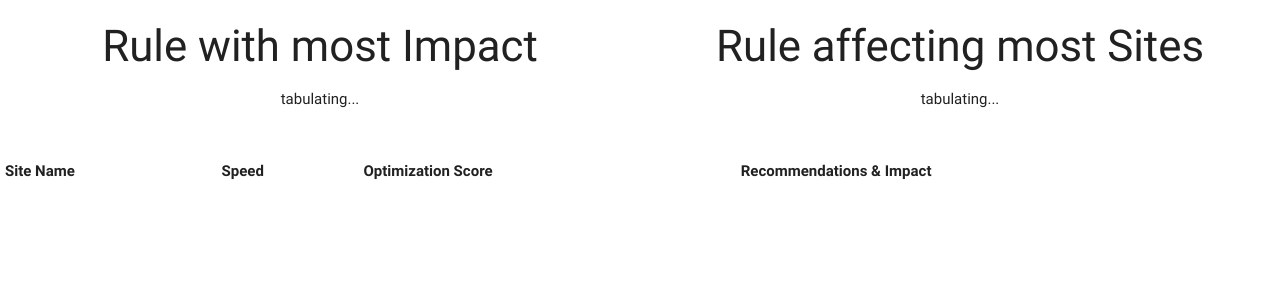
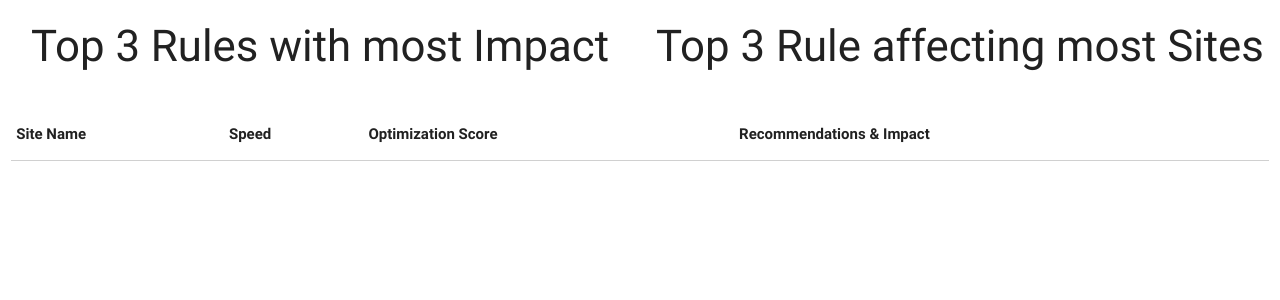
Before and after one commit to Milleus/milleus.github.io, a Jekyll site: the page projects/pandora.html, which Jekyll copies as it is, in a window 1280 px wide. Shown: the top 300 px of the page. Built offline with Jekyll 4.4.1, drawn with Linux system fonts in a browser that asks for light colours; nearby versions of some CDN libraries; part of the change alters nothing that is shown.

Commit message:
[Dave] update list of sites, add request throttle, display top 3 rules

```diff
--- a/projects/pandora.html
+++ b/projects/pandora.html
@@ -14,23 +14,30 @@
   <section id="pandora">
     <div class="row">
       <div class="col s6 center">
-        <h3>Rule with most Impact</h3>
-        <p id="rule-by-impact">tabulating...</p>
+        <h3>Top 3 Rules with most Impact</h3>
+        <ul id="rule-by-impact"></ul>
       </div>
       <div class="col s6 center">
-        <h3>Rule affecting most Sites</h3>
-        <p id="rule-by-affected">tabulating...</p>
+        <h3>Top 3 Rule affecting most Sites</h3>
+        <ul id="rule-by-affected"></ul>
       </div>
     </div>
-    <table>
+    <div class="row">
+      <div class="col s12">
+        <table class="responsive-table striped">
+          <thead>
             <tr>
               <th>Site Name</th>
               <th>Speed</th>
               <th>Optimization Score</th>
               <th>Recommendations & Impact</th>
             </tr>
+          </thead>
           <tbody></tbody>
         </table>
+      </div>
+    </div>
+
   </section>
 
   <script src="https://code.jquery.com/jquery-3.2.1.min.js"></script>
--- a/static/js/project-pandora.js
+++ b/static/js/project-pandora.js
@@ -1,32 +1,127 @@
 var API_KEY = 'AIzaSyBpI_JymH-mU-Xg26h90FPF36V1XlSISdY';
 var API_URL = 'https://www.googleapis.com/pagespeedonline/v4/runPagespeed?';
 var URL_LIST = [
-  'http://www.pmo.gov.sg/',
-  'https://www.tech.gov.sg/',
-  'http://www.mom.gov.sg/',
-  'https://www.cpf.gov.sg',
-  'https://www.mof.gov.sg/'
+  // ministries (16)
+  'http://www.mci.gov.sg',
+  'http://www.mccy.gov.sg',
+  'http://www.mindef.gov.sg',
+  'http://www.moe.gov.sg',
+  'http://www.mof.gov.sg',
+  'http://www.mfa.gov.sg',
+  'http://www.moh.gov.sg',
+  'http://www.mha.gov.sg',
+  'http://www.mlaw.gov.sg',
+  'http://www.mom.gov.sg',
+  'http://www.mnd.gov.sg',
+  'http://www.msf.gov.sg',
+  'http://www.mewr.gov.sg',
+  'http://www.mti.gov.sg',
+  'http://www.mot.gov.sg',
+  'http://www.pmo.gov.sg',
+  // statutory boards (63)
+  'http://www.acra.gov.sg',
+  'http://www.a-star.edu.sg',
+  'http://www.ava.gov.sg',
+  'http://www.boa.gov.sg',
+  'http://www.bca.gov.sg',
+  'http://www.cra.gov.sg',
+  'http://www.cpf.gov.sg',
+  'http://www.caas.gov.sg',
+  'http://www.cscollege.gov.sg',
+  'http://www.cccs.gov.sg',
+  'http://www.cea.gov.sg',
+  'http://www.dsta.gov.sg',
+  'http://www.sedb.com',
+  'http://www.ema.gov.sg',
+  'http://www.tech.gov.sg',
+  'http://www.hpb.gov.sg',
+  'http://www.hsa.gov.sg',
+  'http://www.hlb.gov.sg',
+  'http://www.hdb.gov.sg',
+  'http://www.imda.gov.sg',
+  'http://www.iras.gov.sg',
+  'http://www.ite.edu.sg',
+  'http://www.ipos.gov.sg',
+  'http://www.iesingapore.gov.sg',
+  'http://www.iseas.edu.sg',
+  'http://www.jtc.gov.sg',
+  'http://www.lta.gov.sg',
+  'http://www.muis.gov.sg',
+  'http://www.mpa.gov.sg',
+  'http://www.mas.gov.sg',
+  'http://www.nyp.edu.sg',
+  'http://www.nac.gov.sg',
+  'http://www.ncss.gov.sg',
+  'http://www.nea.gov.sg',
+  'http://www.nhb.gov.sg',
+  'http://www.nlb.gov.sg',
+  'http://www.nparks.gov.sg',
+  'http://www.np.edu.sg',
+  'http://www.pa.gov.sg',
+  'http://www.peb.gov.sg',
+  'http://www.pub.gov.sg',
+  'http://www.ptc.gov.sg',
+  'http://www.rp.edu.sg',
+  'http://www.science.edu.sg',
+  'http://www.sentosa.com.sg',
+  'http://www.sac.gov.sg',
+  'http://www.score.gov.sg',
+  'http://www.sdc.gov.sg',
+  'http://www.seab.gov.sg',
+  'http://www.sla.gov.sg',
+  'http://www.smc.gov.sg',
+  'http://www.snb.gov.sg',
+  'http://www.spc.gov.sg',
+  'http://www.sp.edu.sg',
+  'http://www.stb.gov.sg',
+  'http://www.skillsfuture.sg',
+  'http://www.sportsingapore.gov.sg',
+  'http://www.spring.gov.sg',
+  'http://www.tcmpb.gov.sg',
+  'http://www.tp.edu.sg',
+  'http://www.toteboard.gov.sg',
+  'http://www.ura.gov.sg',
+  'http://www.wsg.gov.sg',
+  // organs of state (10)
+  'http://www.agc.gov.sg',
+  'http://www.ago.gov.sg',
+  'http://www.iac.gov.sg',
+  'http://www.istana.gov.sg',
+  'http://www.familyjusticecourts.gov.sg',
+  'http://www.statecourts.gov.sg',
+  'http://www.supremecourt.gov.sg',
+  'http://www.parliament.gov.sg',
+  'http://www.psc.gov.sg',
+  'http://www.cabinet.gov.sg'
 ];
 
 var callbacks = {};
 var impactArr = [];
-var siteCount = 0;
+var idx = 0;
 
 // Invokes the PageSpeed Insights API. The response will contain
 // JavaScript that invokes our callback with the PageSpeed results.
 function runPagespeed() {
-  for (var i in URL_LIST) {
+  generateScript();
+}
+
+function generateScript() {
+  if (idx < URL_LIST.length) {
     var s = document.createElement('script');
     s.type = 'text/javascript';
     s.async = true;
     var query = [
-      'url=' + URL_LIST[i],
+      'url=' + URL_LIST[idx],
       'callback=runPagespeedCallbacks',
       'key=' + API_KEY,
     ].join('&');
 
     s.src = API_URL + query;
     document.head.insertBefore(s, null);
+
+    console.log('Request:', URL_LIST[idx], ', Timestamp:', new Date());
+    idx++;
+    setTimeout(generateScript, 2000);
   }
 }
 
@@ -42,6 +137,8 @@ function runPagespeedCallbacks(result) {
     }
     return;
   }
+
+  console.log('Adding Site:', result.id);
 
   for (var fn in callbacks) {
     var f = callbacks[fn];
@@ -67,14 +164,10 @@ callbacks.displayLoadingExperience = function (result) {
   var tbody = document.querySelector('tbody');
   tbody.appendChild(tr);
 
-  siteCount++;
-
-  if (siteCount == URL_LIST.length) {
-    impactArr.sort(sortByImpact);
-    setStats('#rule-by-impact');
-    impactArr.sort(sortByAffected);
-    setStats('#rule-by-affected');
-  }
+  impactArr.sort(sortByImpact);
+  setStats('#rule-by-impact');
+  impactArr.sort(sortByAffected);
+  setStats('#rule-by-affected');
 }
 
 function getSiteInfo(result) {
@@ -85,8 +178,9 @@ function getSiteInfo(result) {
 
 function getLoadingExperience(result) {
   var speedScore = result.loadingExperience.overall_category;
-  var medianDcl = result.loadingExperience.metrics.DOM_CONTENT_LOADED_EVENT_FIRED_MS.median;
-  var medianFcp = result.loadingExperience.metrics.FIRST_CONTENTFUL_PAINT_MS.median;
+  var metrics = result.loadingExperience.metrics;
+  var medianDcl = metrics && metrics.DOM_CONTENT_LOADED_EVENT_FIRED_MS ? metrics.DOM_CONTENT_LOADED_EVENT_FIRED_MS.median : 'NA';
+  var medianFcp = metrics && metrics.FIRST_CONTENTFUL_PAINT_MS ? metrics.FIRST_CONTENTFUL_PAINT_MS.median : 'NA';
   return `Overall: ${speedScore}<br>FCP: ${medianFcp}<br>DCL: ${medianDcl}`;
 }
 
@@ -123,19 +217,17 @@ function getRecommendations(result) {
 }
 
 function tabulateImpact(rule) {
-  var k = rule.localizedRuleName.split(" ").join("");
-  var bool = false;
-
+  var isKeyFound = false;
   for (i in impactArr) {
-    var o = impactArr[i];
-    if (o.localizedRuleName == rule.localizedRuleName) {
-      o.impact += rule.ruleImpact;
-      o.affected += 1;
-      bool = true;
+    var obj = impactArr[i];
+    if (obj.localizedRuleName == rule.localizedRuleName) {
+      obj.impact += rule.ruleImpact;
+      obj.affected += 1;
+      isKeyFound = true;
     }
   }
 
-  if (bool) {
+  if (isKeyFound) {
     return;
   }
 
@@ -148,9 +240,14 @@ function tabulateImpact(rule) {
 
 function setStats(selector) {
   var selected = document.querySelector(selector);
-  selected.innerHTML = `${impactArr[0].localizedRuleName} (${impactArr[0].impact})<br>No. of Affected: ${impactArr[0].affected}`;
+  var appendString = '';
+
+  for (var i = 0; i < 3; i++) {
+    appendString += `<li>${impactArr[i].localizedRuleName} (${impactArr[i].impact})<br>No. of Affected: ${impactArr[i].affected}</li>`;
+  }
+
+  selected.innerHTML = appendString;
 }
-
 
 // Helper function that sorts results in order of impact.
 function sortByImpact(a, b) {
```
Lines whose indentation alone changed are shown as unchanged.
